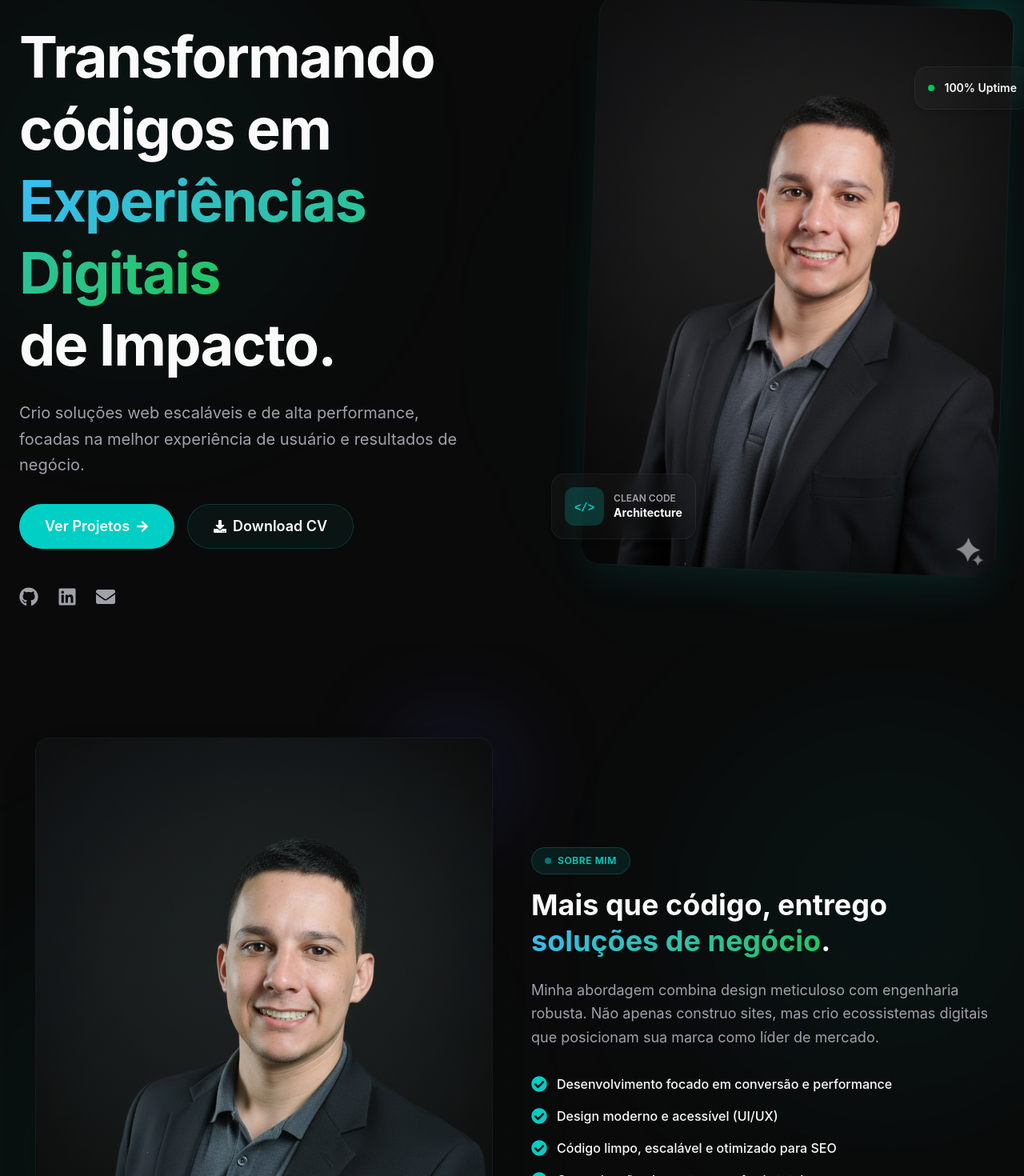
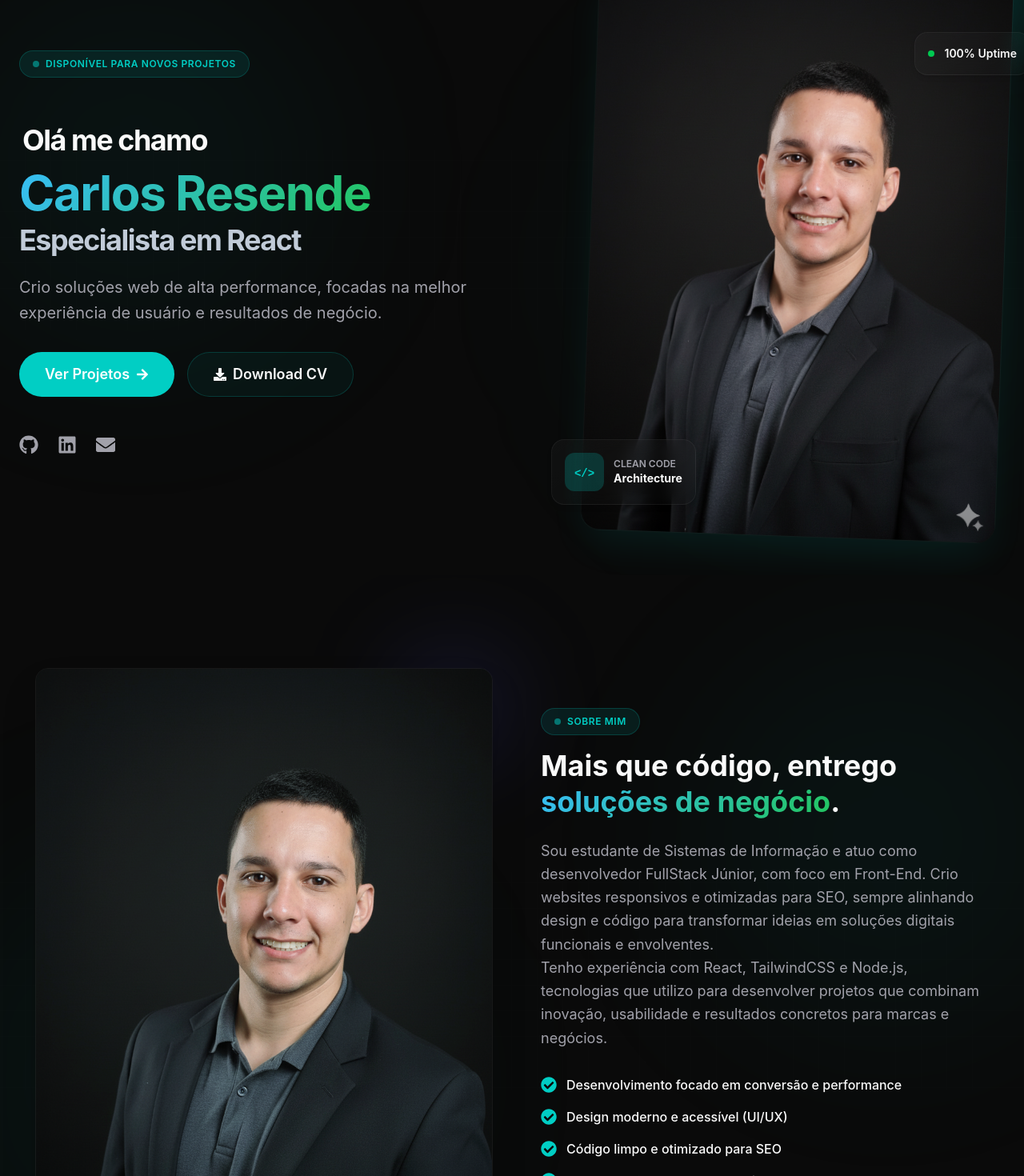
Before and after one commit to carlosresendeP/new-portfolio-next, a Next.js app: page / in a window 1280 px wide. Shown: the part 120-1590 px from the top of the page at 80% size. Built offline with nearby package versions, Linux system fonts and the light colour scheme.

Commit message:
correçoes

```diff
--- a/app/page.tsx
+++ b/app/page.tsx
@@ -12,11 +12,11 @@ import FAQ from "@/components/faq";
 import Contact from "@/components/contact";
 import CTA from "@/components/cta";
 import Footer from "@/components/footer";
+import { PageContainer } from "@/components/ui/page";
 
 export default function HomePage() {
   return (
     <div className="flex flex-col w-full">
-      <Header />
         <Hero />
         {/* <LogoCloud /> */}
         <About />
--- a/components/about.tsx
+++ b/components/about.tsx
@@ -22,16 +22,16 @@ export default function About() {
         <div className="absolute inset-0 bg-grid-white [mask-image:linear-gradient(to_bottom,transparent,black,transparent)] opacity-20" />
       </div>
 
-      <PageContainer className="relative z-10">
+      <PageContainer className="relative z-10 mx-auto max-w-7xl">
         <div className="grid lg:grid-cols-2 gap-12 items-center">
           <div className="relative order-2 lg:order-1">
             <div className="relative rounded-2xl overflow-hidden border border-border/50 shadow-2xl">
               <Image
                 src={DevPortrait}
                 alt="Trabalhando no escritório"
-                width={600}
-                height={800}
-                className="w-full h-auto object-cover hover:grayscale-0 transition-all duration-700"
+                width={200}
+                height={300}
+                className="w-full object-cover hover:grayscale-0 transition-all duration-700"
               />
               <div className="absolute inset-0 bg-primary/10 mix-blend-overlay" />
             </div>
@@ -47,7 +47,8 @@ export default function About() {
             </div>
           </div>
 
-          <div className="space-y-8 order-1 lg:order-2">
+          {/*text*/}
+          <div className="space-y-8 order-1 ml-3 lg:order-2">
             <div>
               <AnimatedBadge>Sobre Mim</AnimatedBadge>
               <h2 className="text-3xl md:text-4xl font-bold text-foreground mt-4 mb-6 leading-tight">
@@ -58,9 +59,11 @@ export default function About() {
                 .
               </h2>
               <p className="text-lg text-muted-foreground leading-relaxed">
-                Minha abordagem combina design meticuloso com engenharia
-                robusta. Não apenas construo sites, mas crio ecossistemas
-                digitais que posicionam sua marca como líder de mercado.
+                Sou estudante de Sistemas de Informação e atuo como desenvolvedor FullStack Júnior, com foco em Front-End.
+                Crio websites responsivos e otimizadas para SEO, sempre alinhando design e código para transformar
+                ideias em soluções digitais funcionais e envolventes. <br />
+                Tenho experiência com React, TailwindCSS e Node.js, tecnologias que utilizo para desenvolver projetos que combinam
+                inovação, usabilidade e resultados concretos para marcas e negócios.
               </p>
             </div>
 
@@ -68,7 +71,7 @@ export default function About() {
               {[
                 "Desenvolvimento focado em conversão e performance",
                 "Design moderno e acessível (UI/UX)",
-                "Código limpo, escalável e otimizado para SEO",
+                "Código limpo e otimizado para SEO",
                 "Comunicação clara e transparência total",
               ].map((item, i) => (
                 <div key={i} className="flex items-center gap-3">
--- a/components/hero.tsx
+++ b/components/hero.tsx
@@ -1,3 +1,4 @@
+'use client'
 import { Button } from "@/components/ui/button";
 import {
   FaArrowRight,
@@ -14,11 +15,36 @@ import {
   AnimatedBadge,
 } from "@/components/ui/page";
 import { links } from "@/lib/links";
+import { useEffect, useState } from "react";
+import { AnimatePresence, motion } from "motion/react";
+import DevPotrait from '@/public/developer_portrait.png'
+
+
+
+
+const titles =[
+  "Desenvolvedor Frontend",
+  "Desenvolvedor Fullstack",
+  "Especialista em React",
+  "Criador de Soluções",
+]
 
 export default function Hero() {
+
+
+  const [titleIndex, setTitleIndex] = useState<number>(0);
+  const animateTitle = () => {
+    setTitleIndex((prevIndex) => (prevIndex + 1) % titles.length);
+  };
+
+  useEffect(() => {
+    const interval = setInterval(animateTitle, 3000);
+    return () => clearInterval(interval);
+  }, []);
+
   return (
     <PageSection
-      className="relative min-h-[90vh] flex items-center bg-background pt-20 pb-12 overflow-hidden"
+      className="relative min-h-screen flex items-center bg-background pt-20 pb-12 overflow-hidden"
       aria-label="Introdução"
     >
       {/* Dynamic Background Elements */}
@@ -36,18 +62,29 @@ export default function Hero() {
             <AnimatedBadge>Disponível para novos projetos</AnimatedBadge>
           </div>
 
-          <div className="flex flex-col gap-6">
-            <h1 className="text-4xl md:text-6xl lg:text-7xl font-bold leading-tight tracking-tight text-foreground animate-fade-in-up animation-delay-100">
-              Transformando códigos em <br />
+          <div className="flex flex-col items-start justify-between gap-6 w-full">
+            <h1 className="text-3xl md:text-5xl lg:text-6xl font-bold leading-tight tracking-tight text-foreground animate-fade-in-up animation-delay-100">
+              <span className="text-2xl md:text-3xl lg:text-4xl ml-1">Olá me chamo</span> <br />
               <span className="text-gradient-primary">
-                Experiências Digitais
+                Carlos Resende
               </span>{" "}
               <br />
-              de Impacto.
+              <AnimatePresence mode="wait">
+                <motion.p
+                  key={titleIndex}
+                  initial={{ y: 20, opacity: 0 }}
+                  animate={{ y: 0, opacity: 1 }}
+                  exit={{ y: -20, opacity: 0 }}
+                  transition={{ duration: 0.5 }}
+                  className="text-2xl md:text-4xl font-bold text-slate-300"
+                >
+                  {titles[titleIndex]}
+                </motion.p>
+              </AnimatePresence>
             </h1>
 
             <p className="max-w-xl text-lg md:text-xl leading-relaxed text-muted-foreground animate-fade-in-up animation-delay-200">
-              Crio soluções web escaláveis e de alta performance, focadas na
+              Crio soluções web de alta performance, focadas na
               melhor experiência de usuário e resultados de negócio.
             </p>
           </div>
@@ -120,11 +157,11 @@ export default function Hero() {
 
             <GradientCard className="rotate-2 hover:rotate-0 transition-transform duration-500">
               <Image
-                src="/developer_portrait.png"
+                src={DevPotrait}
                 alt="Desenvolvedor Profissional"
-                width={600}
-                height={700}
-                className="w-full h-auto object-cover rounded-2xl"
+                width={200}
+                height={300}
+                className="w-full h-full object-cover rounded-2xl"
                 priority
               />
             </GradientCard>
--- a/components/ui/page.tsx
+++ b/components/ui/page.tsx
@@ -7,7 +7,7 @@ export const PageContainer = ({
   children: React.ReactNode;
   className?: string;
 }) => {
-  return <div className={cn("space-y-6 p-5", className)}>{children}</div>;
+  return <div className={cn("space-y-6 p-5 mx-auto max-w-7xl", className)}>{children}</div>;
 };
 
 export const PageSectionTitle = ({
--- a/package.json
+++ b/package.json
@@ -13,8 +13,10 @@
     "@radix-ui/react-accordion": "^1.2.12",
     "@radix-ui/react-label": "^2.1.8",
     "@radix-ui/react-slot": "^1.2.4",
+    "animate-presence": "^0.2.1",
     "class-variance-authority": "^0.7.1",
     "clsx": "^2.1.1",
+    "motion": "^12.26.2",
     "next": "16.1.1",
     "react": "19.2.3",
     "react-dom": "19.2.3",
```
Also changed, not shown: 1 other file (tests, documents, lock files or other folders). Lines whose indentation alone changed are shown as unchanged.
